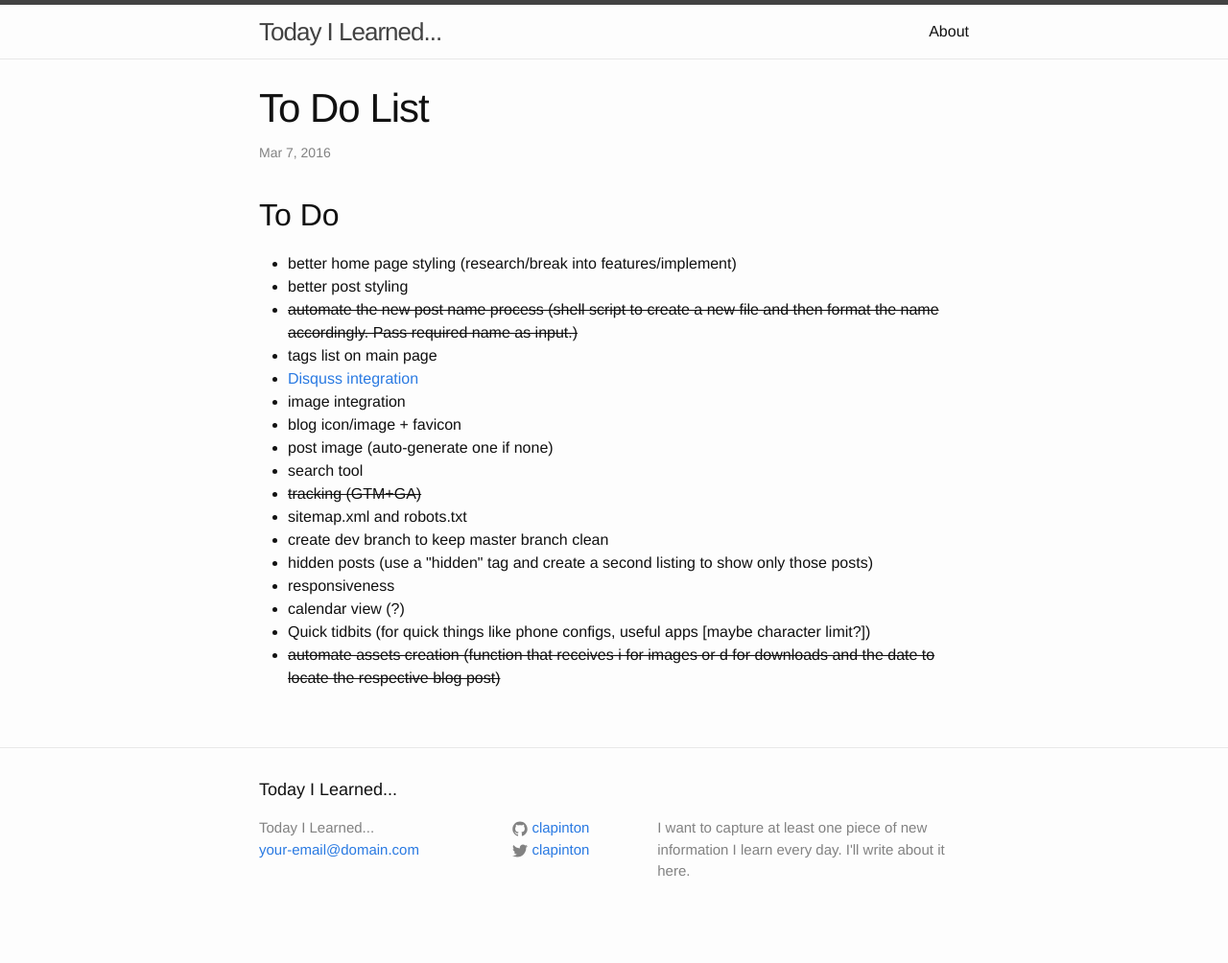
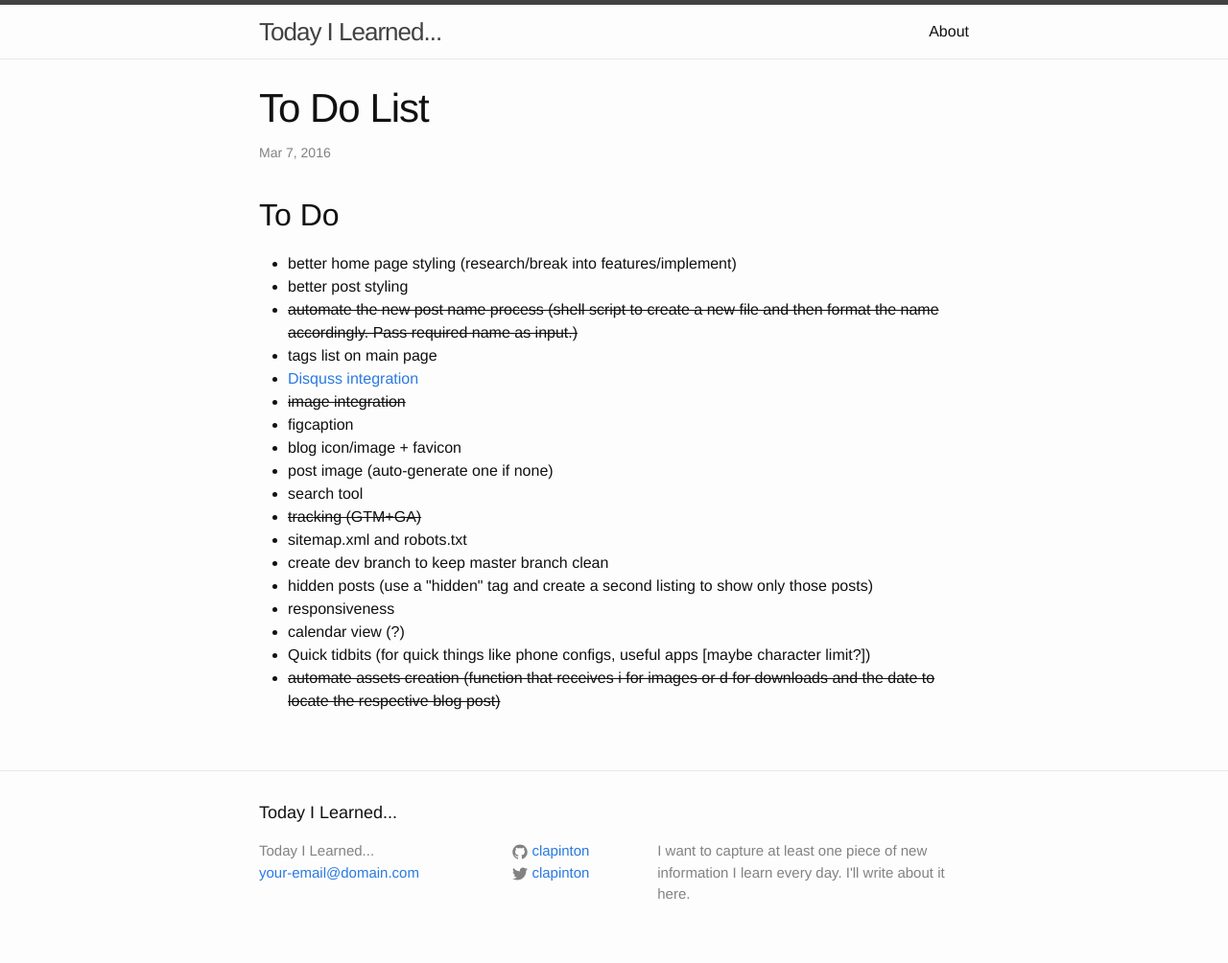
Before and after one commit to clapinton/Blog, a Jekyll site: the page built from _posts/2016-03-07-to-do-list.html, in a window 1280 px wide. Shown: the whole page at 96% size. Built offline with Jekyll 4.4.1, drawn with Linux system fonts in a browser that asks for light colours; before the commit the page ends 980 px from its top, so only the background shows below that.

Commit message:
Crossing image integration and adding figcaption

```diff
--- a/_posts/2016-03-07-to-do-list.html
+++ b/_posts/2016-03-07-to-do-list.html
@@ -12,7 +12,8 @@ tags:
 	<li style="text-decoration: line-through;">automate the new post name process (shell script to create a new file and then format the name accordingly. Pass required name as input.)</li>
 	<li>tags list on main page</li>
 	<li><a href="https://help.disqus.com/customer/portal/articles/472138-jekyll-installation-instructions" target="_blank">Disquss integration</a></li>
-	<li>image integration</li>
+	<li style="text-decoration: line-through;">image integration</li>
+	<li>figcaption</li>
 	<li>blog icon/image + favicon</li>
 	<li>post image (auto-generate one if none)</li>
 	<li>search tool</li>
```
